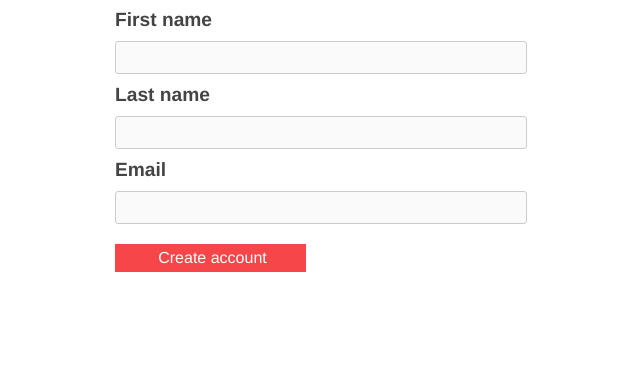
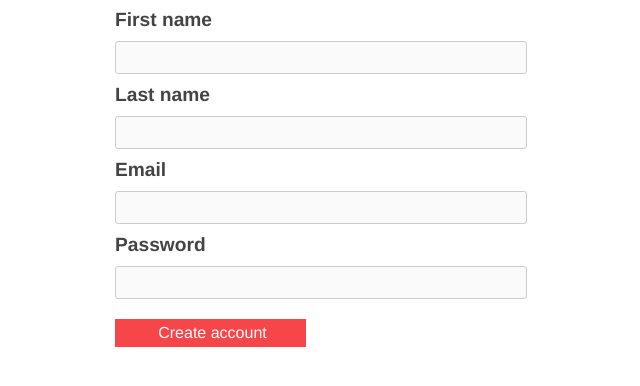
Before and after one commit to zunayed/forgetmenot, a Flask app: page /signup in a window 1280 px wide. Shown: the part 139-525 px from the top of the page, without its empty margins (55-695 px from the left). Run offline with Flask 2, Linux system fonts and the light colour scheme.

Commit message:
Added password hashing

```diff
--- a/forgetmenot/form.py
+++ b/forgetmenot/form.py
@@ -7,7 +7,7 @@ class SignupForm(Form):
 	firstname = TextField("First name",  [validators.Required("Please enter your first name.")])
 	lastname = TextField("Last name",  [validators.Required("Please enter your last name.")])
 	email = TextField("Email",  [validators.Required("Please enter your email address."), validators.Email("Please enter your email address.")])
-	#password = PasswordField('Password', [validators.Required("Please enter a password.")])
+	password = PasswordField('Password', [validators.Required("Please enter a password.")])
 	submit = SubmitField("Create account")
 
 	def __init__(self, *args, **kwargs):
--- a/forgetmenot/routes.py
+++ b/forgetmenot/routes.py
@@ -21,7 +21,7 @@ def signup():
 		if form.validate() == False:
 			return render_template('signup.html', form=form)
 		else:
-			student = User(form.firstname.data, form.lastname.data, form.email.data)
+			student = User(form.firstname.data, form.lastname.data, form.email.data, form.password.data)
 			db.session.add(student)
 			db.session.commit()
 			print student
--- a/forgetmenot/templates/signup.html
+++ b/forgetmenot/templates/signup.html
@@ -16,6 +16,9 @@
     <div class="flash">{{ message }}</div>
   {% endfor %}
 
+  {% for message in form.password.errors %}
+    <div class="flash">{{ message }}</div>
+  {% endfor %}
 
   <form action="{{ url_for('signup') }}" method=post>
     {{ form.hidden_tag() }}
@@ -29,6 +32,9 @@
     {{ form.email.label }}
     {{ form.email }}
 
+    {{ form.password.label }}
+    {{ form.password }}
+
     {{ form.submit }}
   </form>
 {% endblock %}
```
Also changed, not shown: forgetmenot/models.py (+9 -23 lines).
